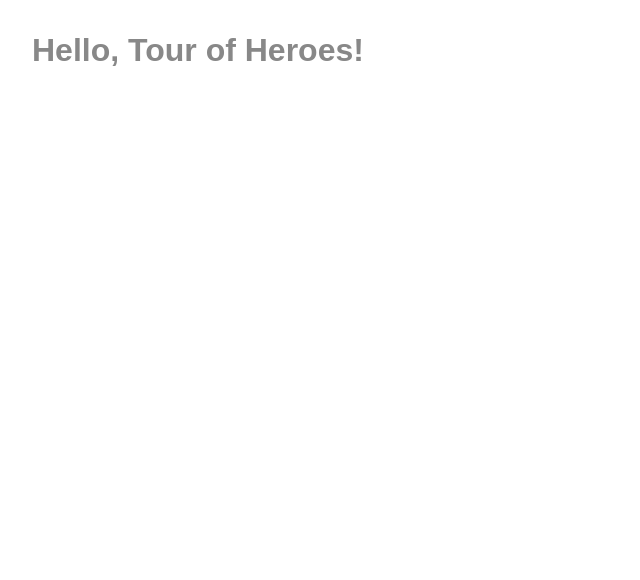
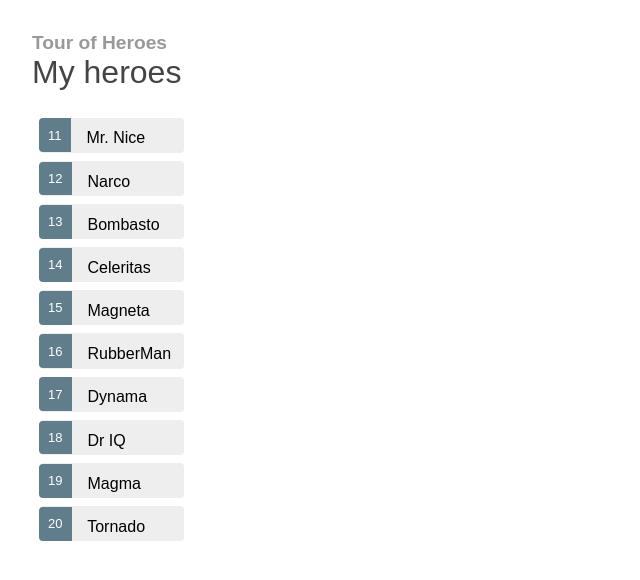
Before and after one commit to nicolaspayot/react-tour-of-heroes, a React app: page / in a window 1280 px wide. Shown: the whole page, without its empty margins (0-640 px from the left). Built offline with nearby package versions, Linux system fonts and the light colour scheme.

Commit message:
feat(app): add hero list component

```diff
--- /dev/null
+++ b/src/app/app.js
@@ -0,0 +1,16 @@
+import React, { Component } from 'react';
+import { Heroes } from './hero/list/heroes.js';
+import './app.scss';
+
+import { HEROES } from './mock-heroes';
+
+export class App extends Component {
+  render() {
+    return (
+      <div>
+        <h1>{ this.props.title }</h1>
+        <Heroes data={HEROES} />
+      </div>
+    );
+  }
+}
--- /dev/null
+++ b/src/app/app.scss
@@ -0,0 +1,28 @@
+h1 {
+  font-size: 1.2em;
+  color: #999;
+  margin-bottom: 0;
+}
+h2 {
+  font-size: 2em;
+  margin-top: 0;
+  padding-top: 0;
+}
+nav a {
+  padding: 5px 10px;
+  text-decoration: none;
+  margin-top: 10px;
+  display: inline-block;
+  background-color: #eee;
+  border-radius: 4px;
+}
+nav a:visited, a:link {
+  color: #607D8B;
+}
+nav a:hover {
+  color: #039be5;
+  background-color: #CFD8DC;
+}
+nav a.router-link-active {
+  color: #039be5;
+}
--- a/src/app/hello.js
+++ /dev/null
@@ -1,17 +0,0 @@
-import React, { Component } from 'react';
-
-export class Hello extends Component {
-
-  constructor(props) {
-    super(props);
-    this.state = {
-      hello: 'Hello, Tour of Heroes!'
-    }
-  }
-
-  render() {
-    return (
-      <h1>{ this.state.hello }</h1>
-    );
-  }
-}
--- /dev/null
+++ b/src/app/hero/list/heroes.js
@@ -0,0 +1,23 @@
+import React, { Component } from 'react';
+import './heroes.scss';
+
+export class Heroes extends Component {
+  render() {
+    const heroes = this.props.data;
+    const heroNodes = heroes.map(hero => {
+      return (
+        <li key={hero.id}>
+          <span className="badge">{hero.id}</span> {hero.name}
+        </li>
+      );
+    });
+    return (
+      <div>
+        <h2>My heroes</h2>
+        <ul className="heroes">
+          {heroNodes}
+        </ul>
+      </div>
+    );
+  }
+}
--- /dev/null
+++ b/src/app/hero/list/heroes.scss
@@ -0,0 +1,46 @@
+.selected {
+  background-color: #CFD8DC !important;
+  color: white;
+}
+.heroes {
+  margin: 0 0 2em 0;
+  list-style-type: none;
+  padding: 0;
+  width: 10em;
+}
+.heroes li {
+  cursor: pointer;
+  position: relative;
+  left: 0;
+  background-color: #EEE;
+  margin: .5em;
+  padding: .3em 0em;
+  height: 1.6em;
+  border-radius: 4px;
+}
+.heroes li.selected:hover {
+  color: white;
+}
+.heroes li:hover {
+  color: #607D8B;
+  background-color: #EEE;
+  left: .1em;
+}
+.heroes .text {
+  position: relative;
+  top: -3px;
+}
+.heroes .badge {
+  display: inline-block;
+  font-size: small;
+  color: white;
+  padding: 0.8em 0.7em 0em 0.7em;
+  background-color: #607D8B;
+  line-height: 1em;
+  position: relative;
+  left: -1px;
+  top: -4px;
+  height: 1.8em;
+  margin-right: .8em;
+  border-radius: 4px 0px 0px 4px;
+}
--- /dev/null
+++ b/src/app/mock-heroes.js
@@ -0,0 +1,12 @@
+export const HEROES = [
+  { id: 11, name: 'Mr. Nice' },
+  { id: 12, name: 'Narco' },
+  { id: 13, name: 'Bombasto' },
+  { id: 14, name: 'Celeritas' },
+  { id: 15, name: 'Magneta' },
+  { id: 16, name: 'RubberMan' },
+  { id: 17, name: 'Dynama' },
+  { id: 18, name: 'Dr IQ' },
+  { id: 19, name: 'Magma' },
+  { id: 20, name: 'Tornado' }
+];
--- a/src/index.js
+++ b/src/index.js
@@ -1,10 +1,10 @@
 import React from 'react';
 import ReactDOM from 'react-dom';
-import { Hello } from './app/hello';
+import { App } from './app/app';
 
 import './index.scss';
 
 ReactDOM.render(
-  <Hello/>,
+  <App title="Tour of Heroes" />,
   document.getElementById('root')
 );
--- a/src/index.scss
+++ b/src/index.scss
@@ -4,10 +4,10 @@ h2 {
 }
 body {
   margin: 2em;
-}
-body, input[text], button {
-  color: #888;
-  font-family: Cambria, Georgia;
+  input[text], button {
+    color: #888;
+    font-family: Cambria, Georgia;
+  }
 }
 button {
   padding: 0.2em;
```
Also changed, not shown: src/app/app.spec.js (added, +11 -0 lines), src/app/hello.spec.js (deleted, +0 -11 lines).
